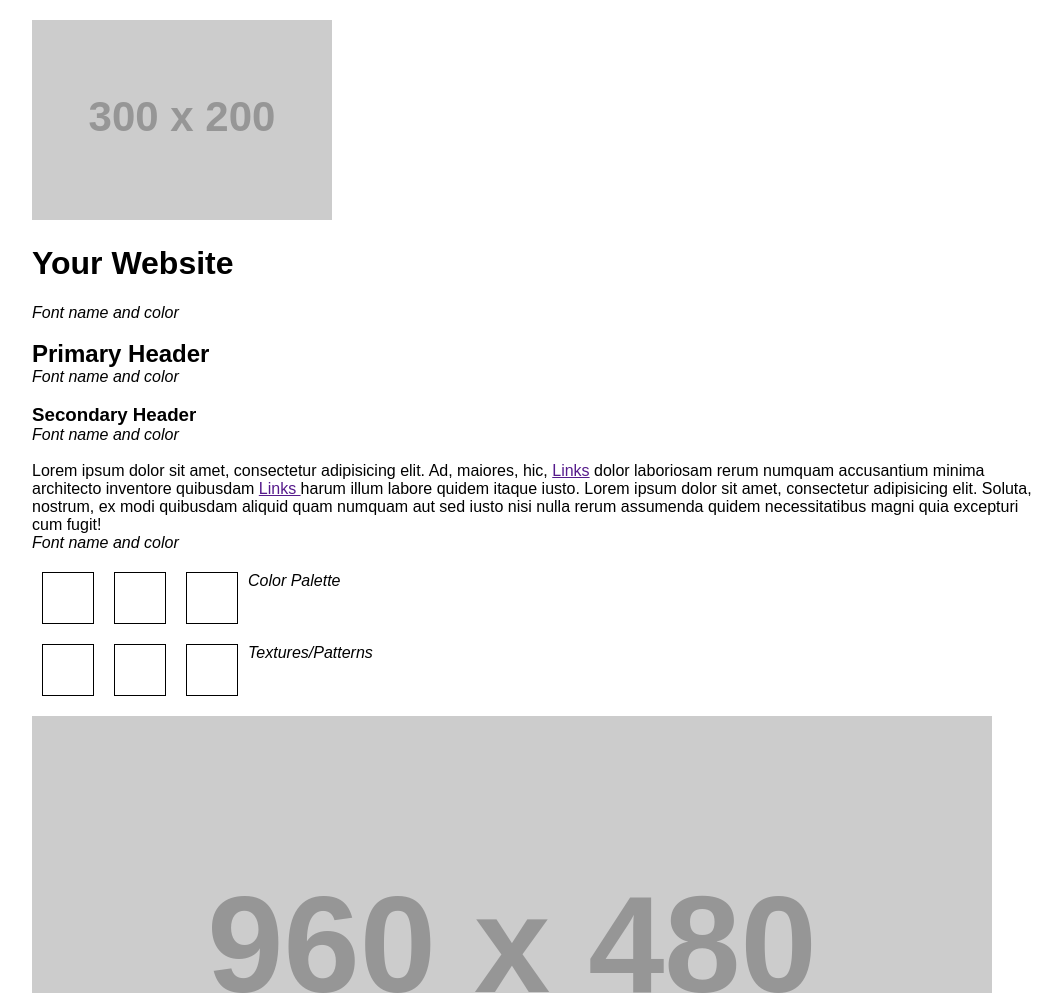
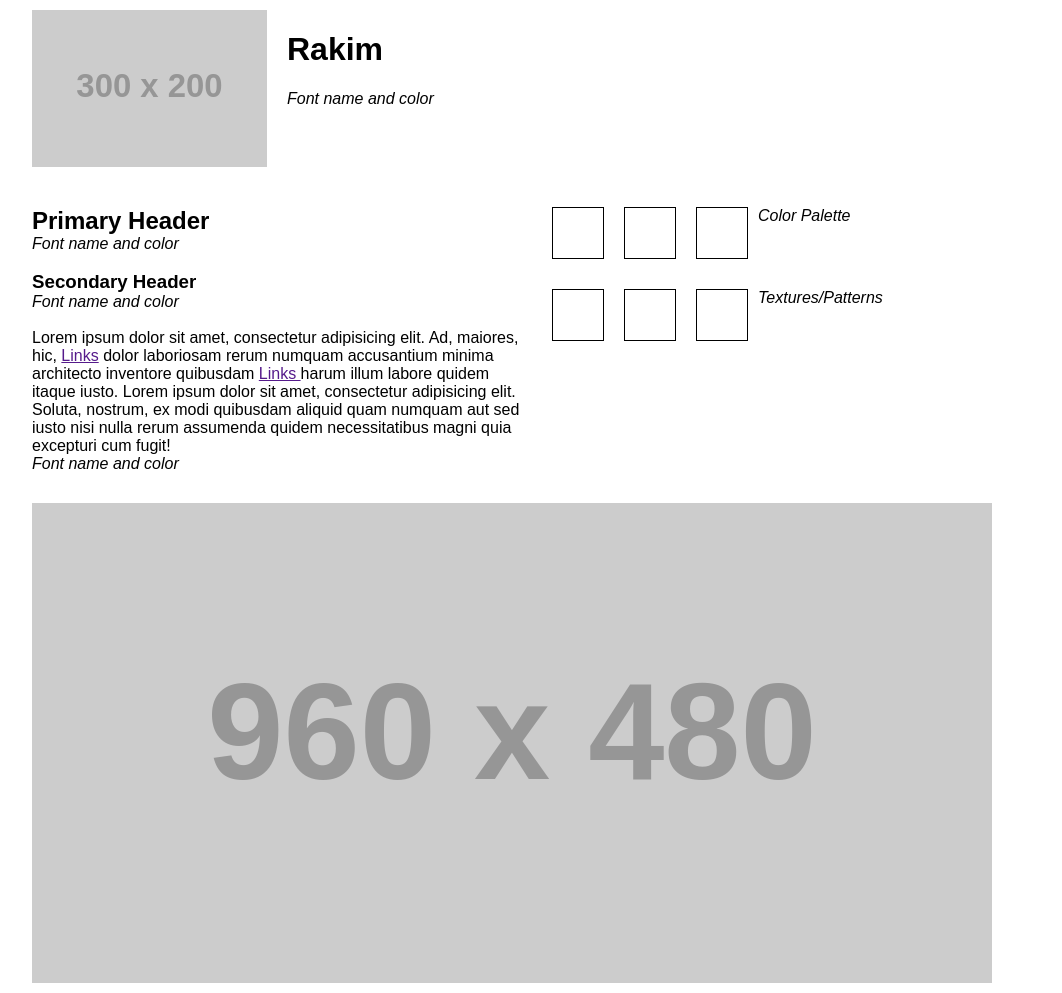
Before and after one commit to tweyrauch/p2-user-style, a plain HTML site: page index.html in a window 1280 px wide. Shown: the top 993 px of the page, without its empty margins (108-1170 px from the left). Drawn offline with Linux system fonts and the light colour scheme; placeholder pictures from the web are drawn by us.

Commit message:
Version 1
*reconfigure layout

```diff
--- a/css/styles.css
+++ b/css/styles.css
@@ -6,6 +6,11 @@ h2, h3, p {
 /* Layout for Style Tile*/
 section {
 	margin: 20px 0;
+}
+
+header,
+section{
+	padding: 1% 0;
 }
 
 .color-1,
--- a/index.html
+++ b/index.html
@@ -16,17 +16,16 @@
 
 	<div class="container">
 
-		<section>
+		<header class="grid_12">
 			<!-- Their Logo, not Yours -->
-			<img src="http://placehold.it/300x200" alt="Their Logo">
-		</section>
+			<img src="http://placehold.it/300x200" alt="Their Logo" class="grid_3 alpha">
+			<div class="grid_9 omega">
+				<h1>Rakim</h1>
+				<em>Font name and color</em>
+			</div>
+		</header>
 
-		<section>
-
-			<h1>Your Website</h1>
-			<em>Font name and color</em>
-
-			<br><br>
+		<section class="grid_6 alpha">
 
 			<h2>Primary Header</h2>
 			<em>Font name and color</em>
@@ -43,7 +42,7 @@
 
 		</section>
 
-		<section>
+		<section class="grid_6 omega">
 			<div class="color-1"></div>
 			<div class="color-2"></div>
 			<div class="color-3"></div>
@@ -52,7 +51,7 @@
 			<div class="clear"></div>
 		</section>
 
-		<section>
+		<section class="grid_6 omega">
 			<div class="pattern-1"></div>
 			<div class="pattern-2"></div>
 			<div class="pattern-3"></div>
@@ -62,7 +61,7 @@
 		</section>
 
 		<!-- UI/Aesthetic Examples -->
-		<section>
+		<section class="grid_12">
 			<img src="http://placehold.it/960x480" alt="Aesthetic Example">
 		</section>
 
```
